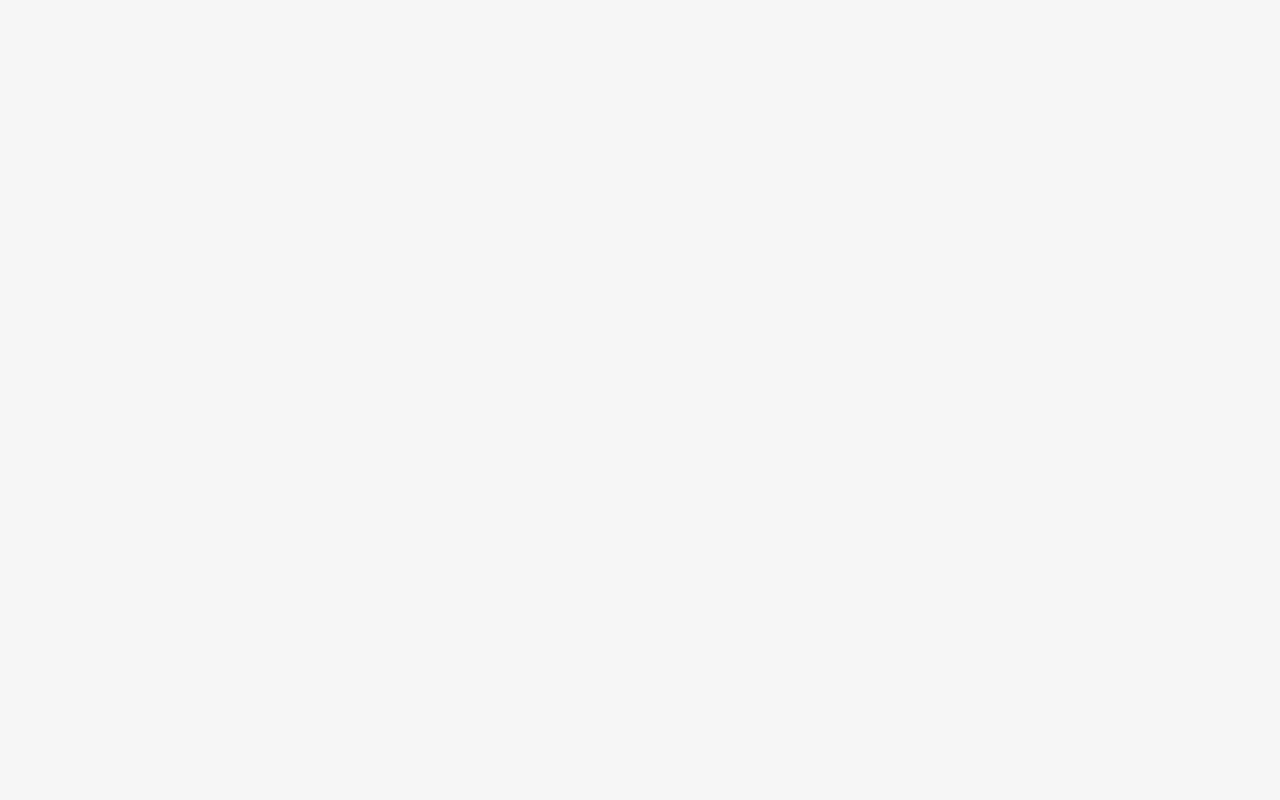
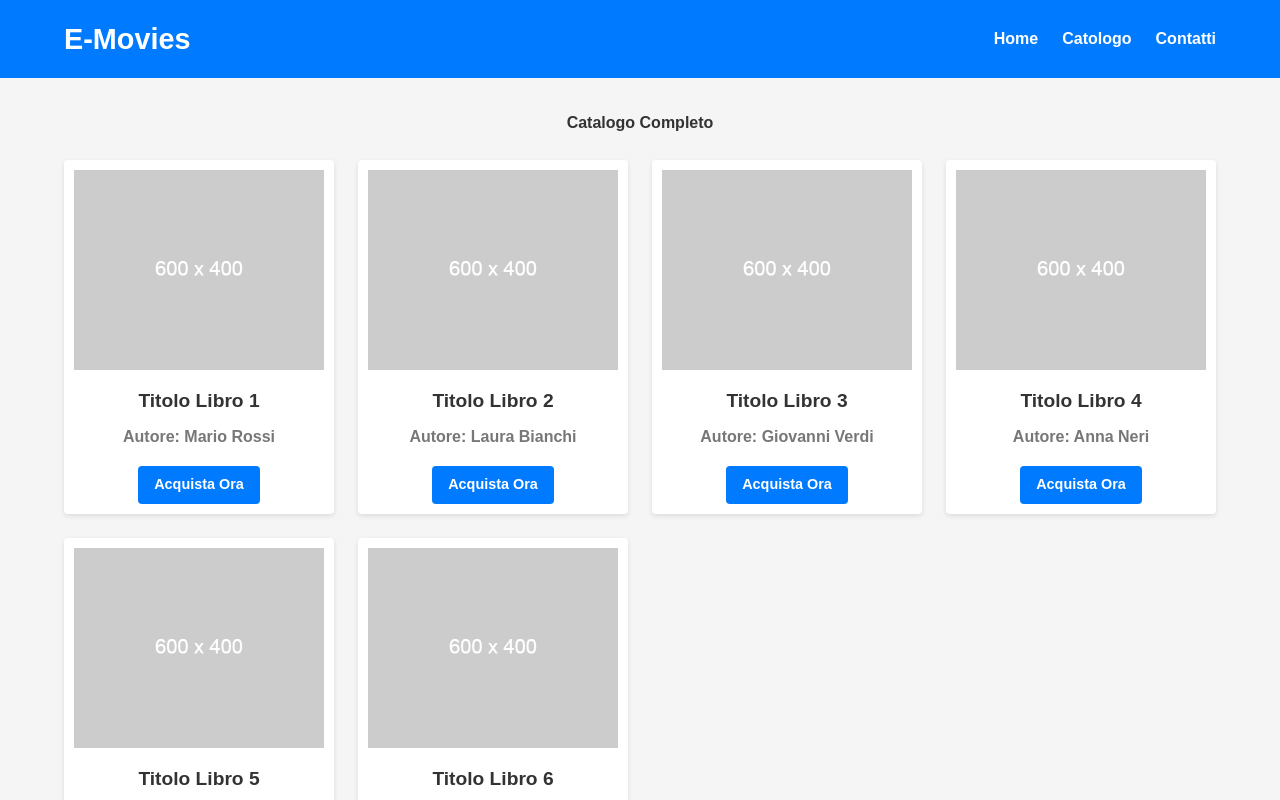
Before and after one commit to raff-E12/webapp-react, a React (Vite) app: page /movies in a window 1280 px wide. Before the commit this address had no page. Shown: the top 800 px of the page. Built offline with nearby package versions, Linux system fonts and the light colour scheme; a web font is replaced by a local one.

Commit message:
feat: Modifica layout..

```diff
--- a/src/App.css
+++ b/src/App.css
@@ -180,4 +180,121 @@
       font-size: 0.9rem;
     }
 
+     .catalog {
+      margin: 2rem 0;
+    }
+
+    .catalog h2 {
+      text-align: center;
+      margin-bottom: 1.5rem;
+    }
+
+    .catalog-grid {
+      display: grid;
+      grid-template-columns: repeat(auto-fit, minmax(250px, 1fr));
+      gap: 1.5rem;
+    }
+
+    .book {
+      background: #fff;
+      border-radius: 0.25rem;
+      overflow: hidden;
+      box-shadow: 0 2px 5px rgba(0, 0, 0, 0.1);
+      text-align: center;
+      padding: 10px;
+      transition: transform 0.3s ease, box-shadow 0.3s ease;
+    }
+
+    .book:hover {
+      transform: translateY(-5px);
+      box-shadow: 0 4px 10px rgba(0, 0, 0, 0.15);
+    }
+
+    .book img {
+      width: 100%;
+      height: 200px;
+      object-fit: cover;
+    }
+
+    .book h3 {
+      font-size: 1.2rem;
+      margin: 1rem 0 0.5rem;
+    }
+
+    .book p {
+      font-size: 1rem;
+      color: #777;
+      margin-bottom: 1rem;
+    }
+
+    .book .btn {
+      background: #007bff;
+      color: #fff;
+      padding: 0.5rem 1rem;
+      border: none;
+      border-radius: 0.25rem;
+      font-size: 0.9rem;
+      cursor: pointer;
+      transition: background 0.3s ease;
+    }
+
+    .book .btn:hover {
+      background: #0056b3;
+    }
+
+     .contacts {
+      margin: 2rem 0;
+    }
+
+    .contacts h2 {
+      text-align: center;
+      margin-bottom: 1.5rem;
+    }
+
+    .contact-form {
+      background: #fff;
+      padding: 2rem;
+      border-radius: 0.25rem;
+      box-shadow: 0 2px 5px rgba(0, 0, 0, 0.1);
+      max-width: 600px;
+      margin: auto;
+    }
+
+    .contact-form label {
+      display: block;
+      margin-bottom: 0.5rem;
+      font-weight: bold;
+    }
+
+    .contact-form input,
+    .contact-form textarea {
+      width: 100%;
+      padding: 0.75rem;
+      margin-bottom: 1rem;
+      border: 1px solid #ddd;
+      border-radius: 0.25rem;
+    }
+
+    .contact-form input:focus,
+    .contact-form textarea:focus {
+      outline: none;
+      border-color: #007bff;
+    }
+
+    .contact-form button {
+      background: #007bff;
+      color: #fff;
+      padding: 0.75rem 1.5rem;
+      border: none;
+      border-radius: 0.25rem;
+      font-size: 1rem;
+      cursor: pointer;
+      transition: background 0.3s ease;
+    }
+
+    .contact-form button:hover {
+      background: #0056b3;
+    }
+
+
 /***** End CSS Layout Page *****/
--- a/src/App.jsx
+++ b/src/App.jsx
@@ -1,6 +1,8 @@
 import { BrowserRouter, Route, Routes } from 'react-router'
 import './App.css'
 import Homepage from './assets/pages/Homepage'
+import ListMovies from './assets/pages/ListMovies'
+import Contactpage from './assets/pages/Contactpage'
 
 function App() {
   return (
@@ -8,6 +10,8 @@ function App() {
     <BrowserRouter>
       <Routes>
          <Route index element={<Homepage />} />
+         <Route path="/movies" element={<ListMovies />}/>
+         <Route path='/contact' element={<Contactpage />} />
       </Routes>
     </BrowserRouter>
     </>
--- a/src/assets/components/Header.jsx
+++ b/src/assets/components/Header.jsx
@@ -1,4 +1,5 @@
 import React from 'react'
+import { Link } from 'react-router'
 
 export default function Header() {
   return (
@@ -7,9 +8,9 @@ export default function Header() {
       <div class="logo">E-Movies</div>
       <nav>
         <ul class="nav-links">
-          <li><a href="#home">Home</a></li>
-          <li><a href="#prodotti">Catalogo</a></li>
-          <li><a href="#contatti">Contatti</a></li>
+          <li><Link to={"/"}>Home</Link></li>
+          <li><Link to={"/movies"}>Catologo</Link></li>
+          <li><Link to={"/contact"}>Contatti</Link></li>
         </ul>
       </nav>
     </div>
--- a/src/assets/components/Hero.jsx
+++ b/src/assets/components/Hero.jsx
@@ -1,4 +1,5 @@
 import React from 'react'
+import { Link } from 'react-router'
 
 export default function Hero() {
   return (
@@ -6,7 +7,7 @@ export default function Hero() {
     <div class="container-xxl bg-hero">
       <h1>Benvenuto nel nostro E-commerce di Film</h1>
       <p>Trova i tuoi film preferiti con un solo click</p>
-      <button class="btn">Scopri di più</button>
+      <Link to={"/movies"} className='btn'>Scopri di più</Link>
     </div>
   </section>
 
--- /dev/null
+++ b/src/assets/pages/Contactpage.jsx
@@ -0,0 +1,31 @@
+import React from 'react'
+import Header from '../components/Header'
+import Footer from '../components/Footer'
+
+export default function Contactpage() {
+  return (
+    <>
+    <Header/>
+  <section class="contacts" id="contatti">
+    <div class="container">
+      <h2>Contattaci</h2>
+      <div class="contact-form">
+        <form action="#" method="POST">
+          <label for="name">Nome</label>
+          <input type="text" id="name" name="name" placeholder="Inserisci il tuo nome" required />
+
+          <label for="email">Email</label>
+          <input type="email" id="email" name="email" placeholder="Inserisci la tua email" required />
+
+          <label for="message">Messaggio</label>
+          <textarea id="message" name="message" rows="5" placeholder="Scrivi il tuo messaggio..." required></textarea>
+
+          <button type="submit">Invia Messaggio</button>
+        </form>
+      </div>
+    </div>
+   </section>
+    <Footer/>
+    </>
+  )
+}
--- /dev/null
+++ b/src/assets/pages/ListMovies.jsx
@@ -0,0 +1,56 @@
+import React from 'react'
+import Header from '../components/Header'
+import Footer from '../components/Footer'
+import Placeholder from "../../../public/imgs/img_placeholder.png"
+
+export default function ListMovies() {
+  return (
+    <>
+    <Header />
+    <section class="catalog" id="catalogo">
+    <div class="container">
+      <h2>Catalogo Completo</h2>
+      <div class="catalog-grid">
+        <div class="book">
+          <img src={Placeholder} alt="Libro 1" />
+          <h3>Titolo Libro 1</h3>
+          <p>Autore: Mario Rossi</p>
+          <button class="btn">Acquista Ora</button>
+        </div>
+        <div class="book">
+          <img src={Placeholder} alt="Libro 2" />
+          <h3>Titolo Libro 2</h3>
+          <p>Autore: Laura Bianchi</p>
+          <button class="btn">Acquista Ora</button>
+        </div>
+        <div class="book">
+          <img src={Placeholder} alt="Libro 3" />
+          <h3>Titolo Libro 3</h3>
+          <p>Autore: Giovanni Verdi</p>
+          <button class="btn">Acquista Ora</button>
+        </div>
+        <div class="book">
+          <img src={Placeholder} alt="Libro 4" />
+          <h3>Titolo Libro 4</h3>
+          <p>Autore: Anna Neri</p>
+          <button class="btn">Acquista Ora</button>
+        </div>
+        <div class="book">
+          <img src={Placeholder} alt="Libro 5" />
+          <h3>Titolo Libro 5</h3>
+          <p>Autore: Luca Blu</p>
+          <button class="btn">Acquista Ora</button>
+        </div>
+        <div class="book">
+          <img src={Placeholder} alt="Libro 6" />
+          <h3>Titolo Libro 6</h3>
+          <p>Autore: Silvia Gialli</p>
+          <button class="btn">Acquista Ora</button>
+        </div>
+      </div>
+    </div>
+  </section>
+  <Footer />
+    </>
+  )
+}
```
